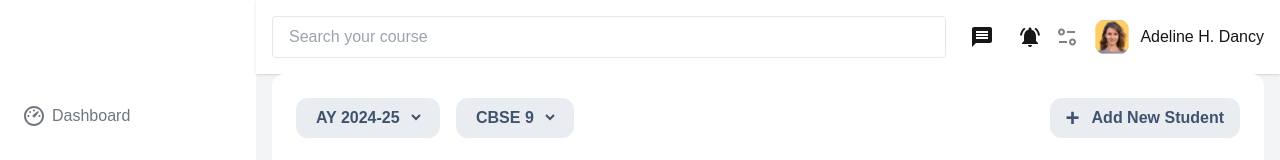
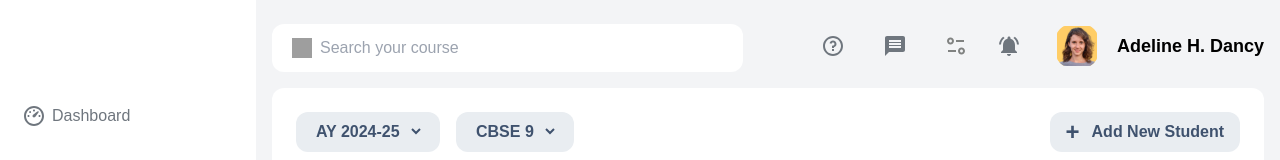
Before and after one commit to vaibav03/InstinctiveStudio-Project, a Next.js app: page / in a window 1280 px wide. Shown: the top 160 px of the page. Built offline with nearby package versions, Linux system fonts and the light colour scheme; no server answers; the database is empty; grey boxes are pictures that could not be loaded.

Commit message:
updated header file

```diff
--- a/app/components/header.jsx
+++ b/app/components/header.jsx
@@ -6,34 +6,42 @@ import NotificationsActiveIcon from '@mui/icons-material/NotificationsActive';
 
 const Header = () => {
   return (
-    <header className="bg-white shadow p-4 flex justify-between items-center">
+    <header className="p-4 flex justify-between items-center">
       {/* Search Bar */}
-      <div className="flex items-center flex-grow space-x-4 mr-4 ">
+      <div className="relative flex items-center flex-grow space-x-4 mr-4 mt-2">
         <input
           type="text"
           placeholder="Search your course"
-          className="border px-4 py-2 rounded w-full"
+          className="px-6 py-3 pl-12 rounded-xl w-full text-black"
+        />
+        <img
+          src="/search.png"
+          alt="Search Icon"
+          className="absolute left-1 top-1/2 transform -translate-y-1/2 w-5 h-5 text-gray-200"
         />
       </div>
 
       {/* User Profile & Notifications */}
-      <div className="flex items-center space-x-4">
+      <div className="flex items-center space-x-8 mt-1">
+        <button>
+          <img src="/Help.svg" alt="Help" className="ml-16" />
+        </button>
         <button className="p-2">
-          <MessageIcon />
-        </button>
-        <button>
-          <NotificationsActiveIcon />
+          <MessageIcon sx={{ color: "#6F767E", width: 24, height: 24 }} />
         </button>
         <button>
           <img src="/Settings.svg" alt="Settings" />
         </button>
-        <div className="flex items-center space-x-2">
+        <button>
+          <NotificationsActiveIcon sx={{ color: "#6F767E", width: 24, height: 24 }} />
+        </button>
+        <div className="flex items-center space-x-4">
           <img
             src="/User pic.svg"
             alt="Profile"
-            className="w-10 h-10 rounded-full"
+            className="w-12 h-12 rounded-full"
           />
-          <span>Adeline H. Dancy</span>
+          <span className="text-black font-bold text-lg">Adeline H. Dancy</span>
         </div>
       </div>
     </header>
```
